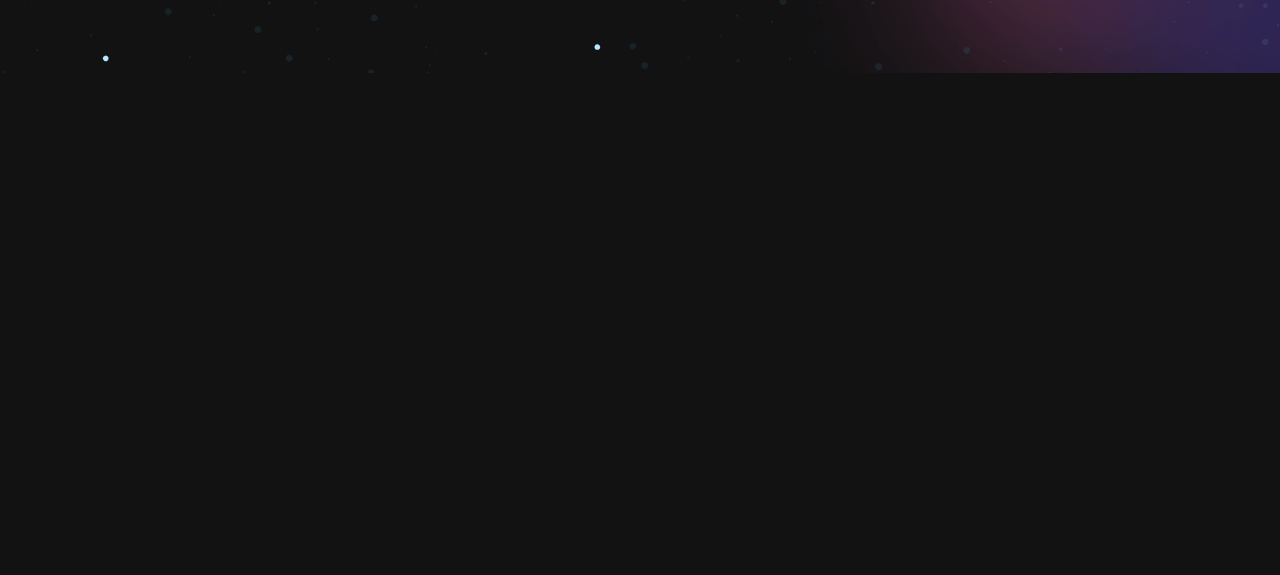
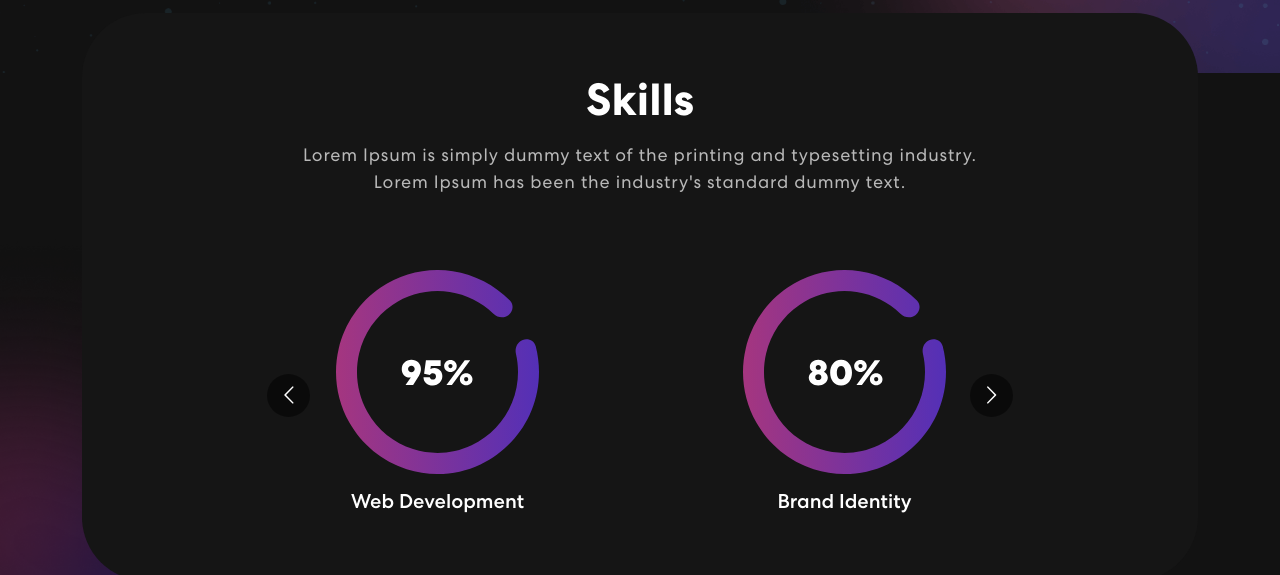
Before and after one commit to MiracleBryan/portfolio, a React (Create React App) app: page / in a window 1280 px wide. Shown: the part 699-1274 px from the top of the page. Before the commit the page ends 800 px from the top, so only its background shows below. Built offline with nearby package versions, Linux system fonts and the light colour scheme.

Commit message:
Integrate Skills component

```diff
--- a/package.json
+++ b/package.json
@@ -11,6 +11,7 @@
     "react-bootstrap": "^2.10.6",
     "react-bootstrap-icons": "^1.11.4",
     "react-dom": "^18.3.1",
+    "react-multi-carousel": "^2.8.5",
     "react-on-screen": "^2.1.1",
     "react-scripts": "5.0.1",
     "web-vitals": "^2.1.4"
--- a/src/App.css
+++ b/src/App.css
@@ -299,3 +299,44 @@
 .txt-rotate > .wrap {
   border-right: 0.08em solid #666;
 }
+
+
+/************ Skills Css ************/
+.skill {
+  padding: 0 0 50px 0;
+  position: relative;
+}
+.skill-bx {
+  background: #151515;
+  border-radius: 64px;
+  text-align: center;
+  padding: 60px 50px;
+  margin-top: -60px;
+}
+.skill h2 {
+	font-size: 45px;
+	font-weight: 700;
+}
+.skill p {
+    color: #B8B8B8;
+    font-size: 18px;
+    letter-spacing: 0.8px;
+    line-height: 1.5em;
+    margin: 14px 0 75px 0;
+}
+.skill-slider {
+  width: 80%;
+  margin: 0 auto;
+  position: relative;
+}
+.skill-slider .item img {
+  width: 50%;
+  margin: 0 auto 15px auto;
+}
+.background-image-left {
+  top: 28%;
+  position: absolute;
+  bottom: 0;
+  width: 40%;
+  z-index: -4;
+}
--- a/src/App.js
+++ b/src/App.js
@@ -2,6 +2,8 @@
 import './App.css';
 import {NavBar} from './components/NaviBar'
 import {Banner} from './components/Banner'
+import {Skills} from './components/Skills'
+import {Projects} from './components/Projects'
 import 'bootstrap/dist/css/bootstrap.min.css';
 
 function App() {
@@ -9,6 +11,8 @@
     <div className="App">
       <NavBar/>
       <Banner/>
+      <Skills/>
+      <Projects/>
     </div>
   );
 }
--- /dev/null
+++ b/src/components/Skills.js
@@ -0,0 +1,64 @@
+import meter1 from "../assets/img/meter1.svg";
+import meter2 from "../assets/img/meter2.svg";
+import meter3 from "../assets/img/meter3.svg";
+import Carousel from 'react-multi-carousel';
+import 'react-multi-carousel/lib/styles.css';
+import arrow1 from "../assets/img/arrow1.svg";
+import arrow2 from "../assets/img/arrow2.svg";
+import colorSharp from "../assets/img/color-sharp.png"
+
+export const Skills = () => {
+  const responsive = {
+    superLargeDesktop: {
+      // the naming can be any, depends on you.
+      breakpoint: { max: 4000, min: 3000 },
+      items: 5
+    },
+    desktop: {
+      breakpoint: { max: 3000, min: 1024 },
+      items: 3
+    },
+    tablet: {
+      breakpoint: { max: 1024, min: 464 },
+      items: 2
+    },
+    mobile: {
+      breakpoint: { max: 464, min: 0 },
+      items: 1
+    }
+  };
+
+  return (
+    <section className="skill" id="skills">
+        <div className="container">
+            <div className="row">
+                <div className="col-12">
+                    <div className="skill-bx wow zoomIn">
+                        <h2>Skills</h2>
+                        <p>Lorem Ipsum is simply dummy text of the printing and typesetting industry.<br></br> Lorem Ipsum has been the industry's standard dummy text.</p>
+                        <Carousel responsive={responsive} infinite={true} className="owl-carousel owl-theme skill-slider">
+                            <div className="item">
+                                <img src={meter1} alt="Image" />
+                                <h5>Web Development</h5>
+                            </div>
+                            <div className="item">
+                                <img src={meter2} alt="Image" />
+                                <h5>Brand Identity</h5>
+                            </div>
+                            <div className="item">
+                                <img src={meter3} alt="Image" />
+                                <h5>Logo Design</h5>
+                            </div>
+                            <div className="item">
+                                <img src={meter1} alt="Image" />
+                                <h5>Web Development</h5>
+                            </div>
+                        </Carousel>
+                    </div>
+                </div>
+            </div>
+        </div>
+        <img className="background-image-left" src={colorSharp} alt="Image" />
+    </section>
+  )
+}
```
Also changed, not shown: 1 other file (tests, documents, lock files or other folders).
